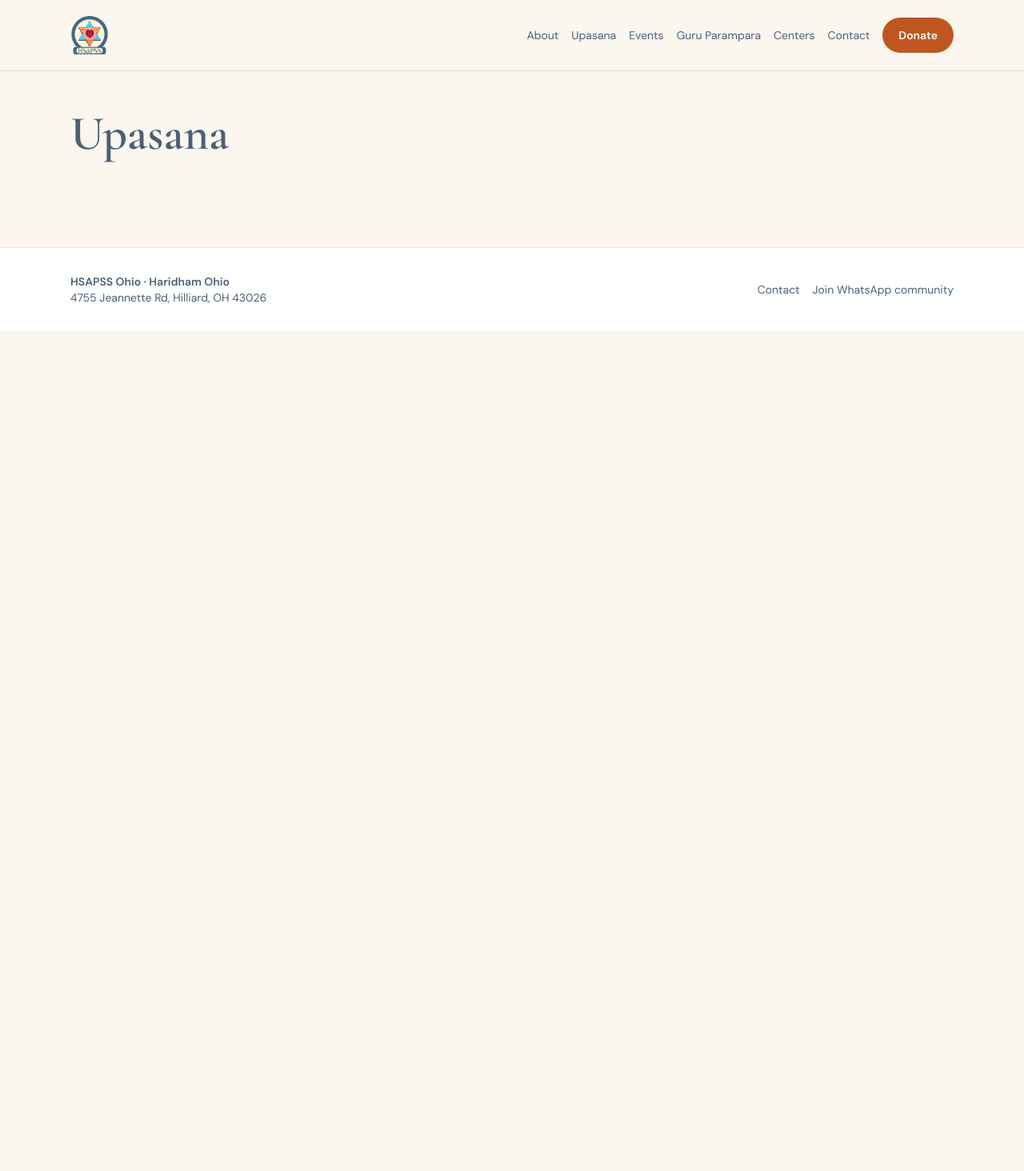
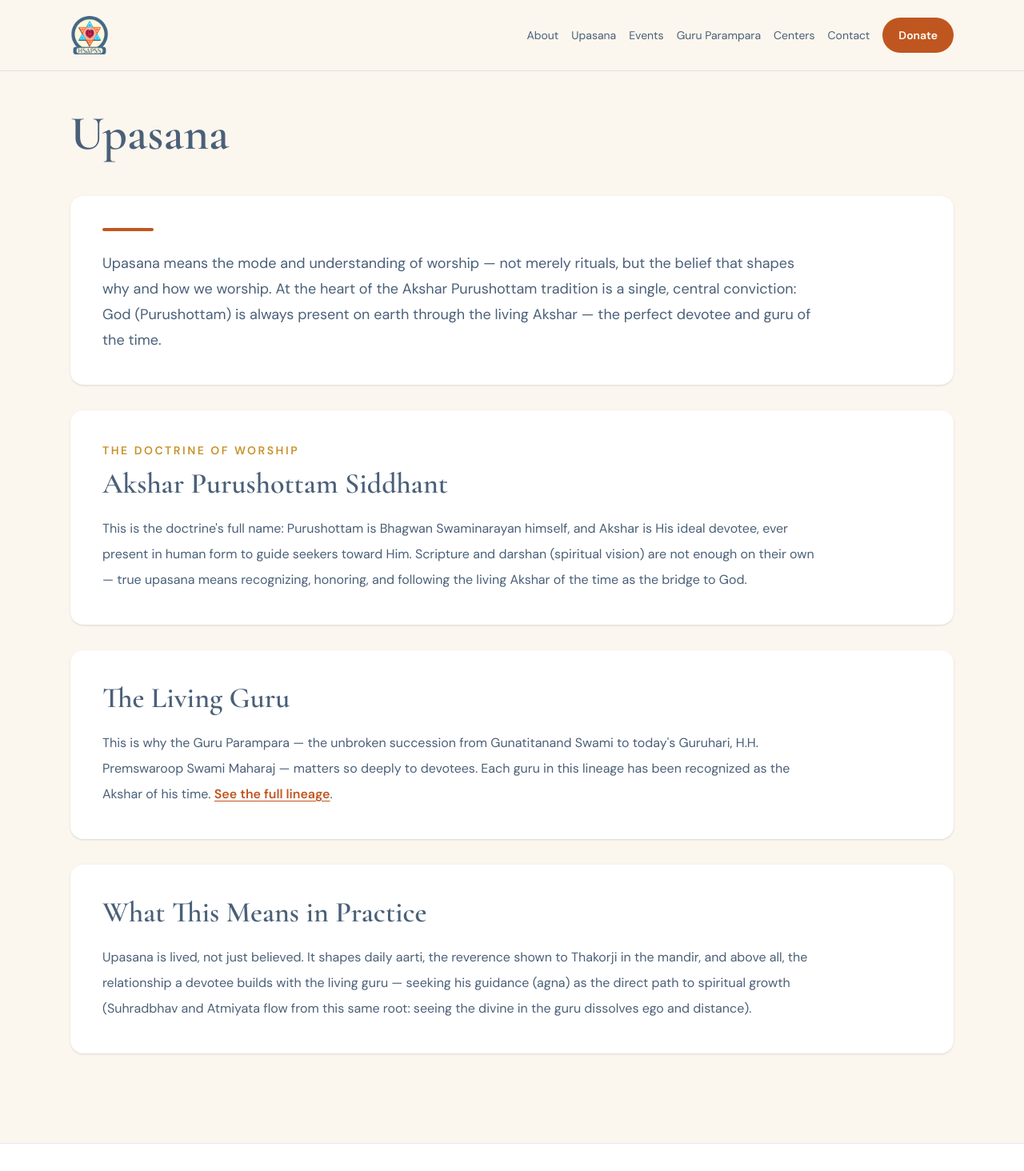
Before and after one commit to an-kit/haridhamoh-site, a Next.js app: page /upasana in a window 1280 px wide. Shown: the top 1464 px of the page at 80% size. Before the commit the page ends 800 px from the top, so only its background shows below. Built offline with nearby package versions, Linux system fonts and the light colour scheme.

Commit message:
Add Akshar Purushottam Siddhant theology content to Upasana page

```diff
--- a/app/upasana/page.tsx
+++ b/app/upasana/page.tsx
@@ -3,5 +3,61 @@ import { PageHeading, PageShell } from "@/components/page-shell";
 export const metadata = { title: "Upasana" };
 
 export default function UpasanaPage() {
-  return <PageShell><PageHeading>Upasana</PageHeading></PageShell>;
+  return (
+    <PageShell>
+      <PageHeading>Upasana</PageHeading>
+
+      <section className="mt-12 rounded-2xl bg-white p-8 shadow-sm md:p-10">
+        <div className="h-1 w-16 rounded-full bg-saffron" />
+        <p className="mt-6 max-w-4xl text-lg leading-8 text-slate">
+          Upasana means the mode and understanding of worship — not merely rituals,
+          but the belief that shapes why and how we worship. At the heart of the
+          Akshar Purushottam tradition is a single, central conviction: God
+          (Purushottam) is always present on earth through the living Akshar — the
+          perfect devotee and guru of the time.
+        </p>
+      </section>
+
+      <section className="mt-8 rounded-2xl bg-white p-8 shadow-sm md:p-10">
+        <p className="text-sm font-semibold uppercase tracking-[0.18em] text-gold">
+          The Doctrine of Worship
+        </p>
+        <h2 className="mt-3 font-display text-4xl text-slate">
+          Akshar Purushottam Siddhant
+        </h2>
+        <p className="mt-5 max-w-4xl leading-8 text-slate">
+          This is the doctrine&apos;s full name: Purushottam is Bhagwan Swaminarayan
+          himself, and Akshar is His ideal devotee, ever present in human form to
+          guide seekers toward Him. Scripture and darshan (spiritual vision) are not
+          enough on their own — true upasana means recognizing, honoring, and
+          following the living Akshar of the time as the bridge to God.
+        </p>
+      </section>
+
+      <section className="mt-8 rounded-2xl bg-white p-8 shadow-sm md:p-10">
+        <h2 className="font-display text-4xl text-slate">The Living Guru</h2>
+        <p className="mt-5 max-w-4xl leading-8 text-slate">
+          This is why the Guru Parampara — the unbroken succession from Gunatitanand
+          Swami to today&apos;s Guruhari, H.H. Premswaroop Swami Maharaj — matters so
+          deeply to devotees. Each guru in this lineage has been recognized as the
+          Akshar of his time.{" "}
+          <a className="font-semibold text-saffron underline hover:text-saffron-dark" href="/guru-parampara/">
+            See the full lineage
+          </a>
+          .
+        </p>
+      </section>
+
+      <section className="mt-8 rounded-2xl bg-white p-8 shadow-sm md:p-10">
+        <h2 className="font-display text-4xl text-slate">What This Means in Practice</h2>
+        <p className="mt-5 max-w-4xl leading-8 text-slate">
+          Upasana is lived, not just believed. It shapes daily aarti, the reverence
+          shown to Thakorji in the mandir, and above all, the relationship a devotee
+          builds with the living guru — seeking his guidance (agna) as the direct
+          path to spiritual growth (Suhradbhav and Atmiyata flow from this same
+          root: seeing the divine in the guru dissolves ego and distance).
+        </p>
+      </section>
+    </PageShell>
+  );
 }
```
Also changed, not shown: 1 other file (tests, documents, lock files or other folders).
